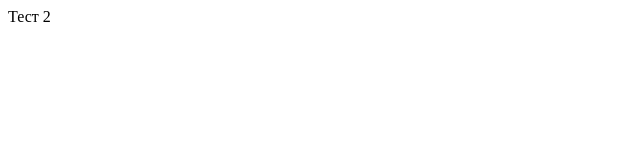
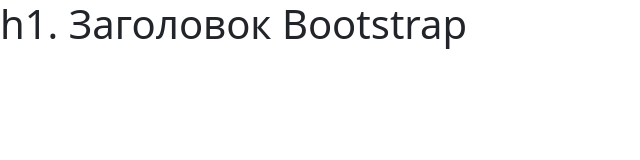
Before and after one commit to Leskhan/Shakyrtu, a plain HTML site: page index.html in a window 1280 px wide. Shown: the whole page, without its empty margins (0-640 px from the left). Drawn offline with Linux system fonts and the light colour scheme.

Commit message:
Added bootstrap in file

```diff
--- a/index.html
+++ b/index.html
@@ -4,8 +4,13 @@
   <meta charset="UTF-8">
   <meta name="viewport" content="width=device-width, initial-scale=1.0">
   <title>Шақырту</title>
+  <link rel="stylesheet" href="css/bootstrap.min.css">
 </head>
 <body>
-  Тест 2
+  <p class="h1">
+    h1. Заголовок Bootstrap
+  </p>
+
+  <script src="js/bootstrap.min.js"></script>
 </body>
 </html>
```
